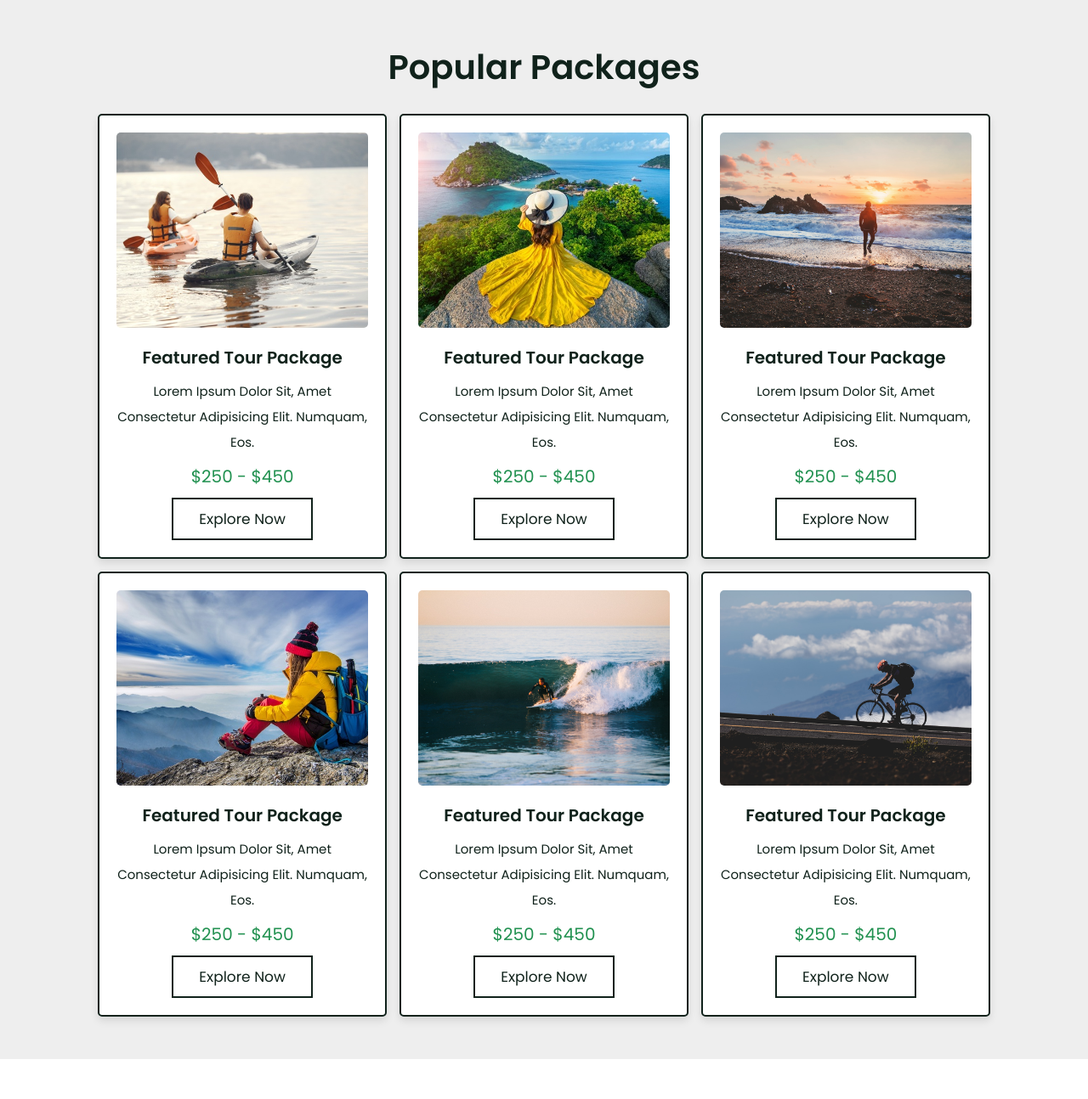
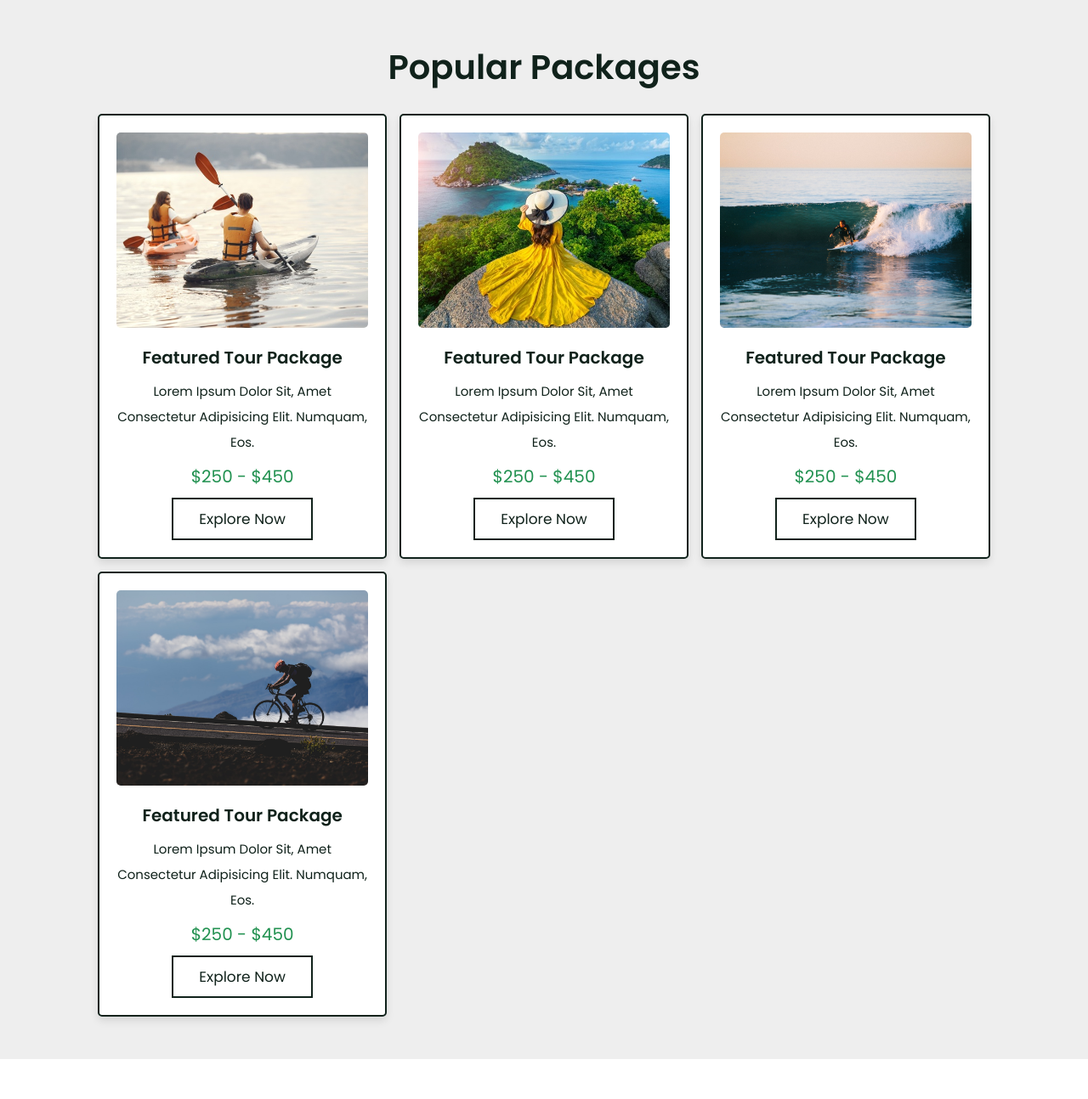
Before and after one commit to Lawrence-AbuDubai/travel-adventure, a plain HTML site: page index.html in a window 1280 px wide. Shown: the part 2880-4174 px from the top of the page at 85% size. Drawn offline with nearby package versions, Linux system fonts and the light colour scheme.

Commit message:
deleting products

```diff
--- a/index.html
+++ b/index.html
@@ -353,29 +353,7 @@
             </div>
         </div>
 
-        <div class="box">
-            <div class="image">
-                <img src="images/img-3.jpg" alt="">
-            </div>
-            <div class="content">
-                <h3>featured tour package</h3>
-                <p>Lorem ipsum dolor sit, amet consectetur adipisicing elit. Numquam, eos.</p>
-                <div class="price">$250 - $450</div>
-                <a href="#" class="btn">explore now</a>
-            </div>
-        </div>
 
-        <div class="box">
-            <div class="image">
-                <img src="images/img-4.jpg" alt="">
-            </div>
-            <div class="content">
-                <h3>featured tour package</h3>
-                <p>Lorem ipsum dolor sit, amet consectetur adipisicing elit. Numquam, eos.</p>
-                <div class="price">$250 - $450</div>
-                <a href="#" class="btn">explore now</a>
-            </div>
-        </div>
 
         <div class="box">
             <div class="image">
```
Also changed, not shown: images/product-3.JPG (deleted), images/product-4.JPG (deleted).
